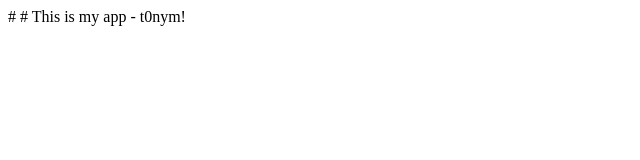
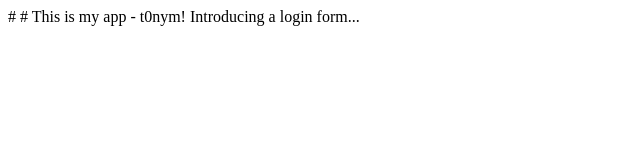
Before and after one commit to t0nym/mygityoutube, a plain HTML site: page index.html in a window 1280 px wide. Shown: the whole page, without its empty margins (0-640 px from the left). Drawn offline with Linux system fonts and the light colour scheme.

Commit message:
added to login branch

```diff
--- a/index.html
+++ b/index.html
@@ -7,5 +7,6 @@
 </head>
 <body>
     This is my app - t0nym!
+    Introducing a login form...
 </body>
 </html>
```
Also changed, not shown: login.html (added).
